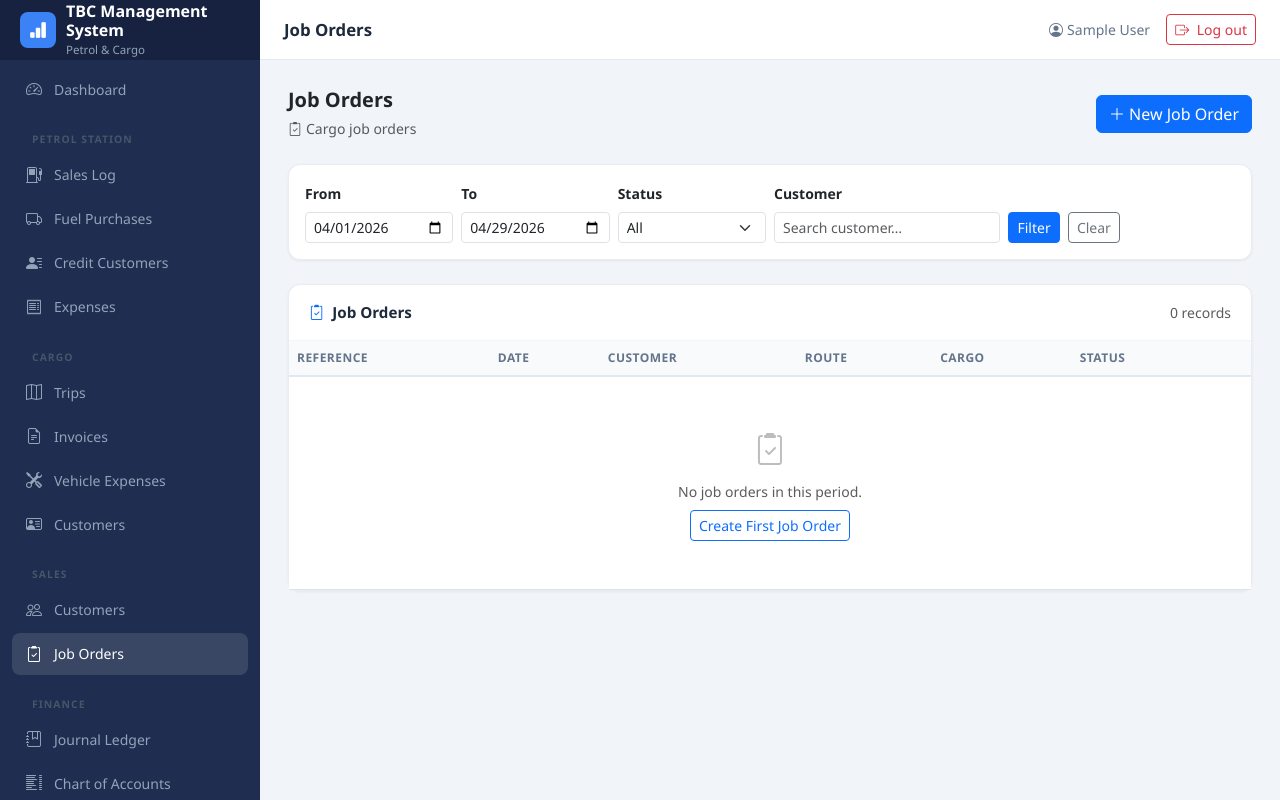
After one commit to Ferlsafer/AccountingProject, a Django app: page /sales/job-orders/ in a window 1280 px wide. The commit adds this page. Run offline with Django 5.2, Linux system fonts and the light colour scheme; the visitor is signed in with stand-in values (Sample User, id 1); data comes from the database, SQL or seed files in the repository; data that the repository does not hold is empty.

Commit message:
Step 7: sales.JobOrder model, migration, admin, views, status transitions, templates
- JobOrder model with auto-reference (JOB-YYYY-NNNN), 6 statuses
- List with date/status/customer filters
- Create, edit, detail views; edit blocked on completed/cancelled
- Status transition view with forward-only guard (_JOB_TRANSITIONS map)
- Job Orders link added to Sales sidebar section

Co-Authored-By: Claude Sonnet 4.6 <noreply@anthropic.com>

```diff
--- a/sales/urls.py
+++ b/sales/urls.py
@@ -10,7 +10,12 @@ urlpatterns = [
     path('customers/<int:pk>/', views.customer_detail, name='customer_detail'),
     path('customers/<int:pk>/edit/', views.customer_edit, name='customer_edit'),
 
-    # Step 7: job orders
+    # Job Orders
+    path('job-orders/',                      views.job_order_list,       name='job_order_list'),
+    path('job-orders/add/',                  views.job_order_create,     name='job_order_create'),
+    path('job-orders/<int:pk>/',             views.job_order_detail,     name='job_order_detail'),
+    path('job-orders/<int:pk>/edit/',        views.job_order_edit,       name='job_order_edit'),
+    path('job-orders/<int:pk>/transition/',  views.job_order_transition, name='job_order_transition'),
     # Step 8: quotations
     # Step 9: delivery notes
     # Step 10: receipts
--- a/sales/views.py
+++ b/sales/views.py
@@ -1,9 +1,11 @@
+from datetime import date as today_date
+
 from django.contrib import messages
 from django.contrib.auth.decorators import login_required
 from django.shortcuts import render, redirect, get_object_or_404
 
-from .models import Customer
-from .forms import CustomerForm
+from .models import Customer, JobOrder
+from .forms import CustomerForm, JobOrderForm
 
 
 @login_required
@@ -46,3 +48,103 @@ def customer_edit(request, pk):
 def customer_detail(request, pk):
     customer = get_object_or_404(Customer, pk=pk)
     return render(request, 'sales/customer_detail.html', {'customer': customer})
+
+
+# ── Job Orders ────────────────────────────────────────────────────────────────
+
+# Valid forward transitions only
+_JOB_TRANSITIONS = {
+    'draft':       ['quoted', 'cancelled'],
+    'quoted':      ['accepted', 'cancelled'],
+    'accepted':    ['in_progress', 'cancelled'],
+    'in_progress': ['completed', 'cancelled'],
+    'completed':   [],
+    'cancelled':   [],
+}
+
+
+@login_required
+def job_order_list(request):
+    today = today_date.today()
+    date_from = request.GET.get('date_from') or today.replace(day=1).isoformat()
+    date_to = request.GET.get('date_to') or today.isoformat()
+    status_filter = request.GET.get('status', '')
+    q = request.GET.get('q', '').strip()
+
+    qs = (JobOrder.objects
+          .filter(date__gte=date_from, date__lte=date_to)
+          .select_related('customer', 'created_by'))
+    if status_filter:
+        qs = qs.filter(status=status_filter)
+    if q:
+        qs = qs.filter(customer__name__icontains=q)
+
+    return render(request, 'sales/job_order_list.html', {
+        'job_orders': qs,
+        'date_from': date_from,
+        'date_to': date_to,
+        'status_filter': status_filter,
+        'q': q,
+        'status_choices': JobOrder.STATUS_CHOICES,
+    })
+
+
+@login_required
+def job_order_create(request):
+    if request.method == 'POST':
+        form = JobOrderForm(request.POST)
+        if form.is_valid():
+            job = form.save(commit=False)
+            job.created_by = request.user
+            job.save()
+            messages.success(request, f"Job Order {job.reference} created.")
+            return redirect('sales:job_order_detail', pk=job.pk)
+    else:
+        form = JobOrderForm(initial={'date': today_date.today()})
+    return render(request, 'sales/job_order_form.html', {'form': form, 'title': 'New Job Order'})
+
+
+@login_required
+def job_order_detail(request, pk):
+    job = get_object_or_404(JobOrder, pk=pk)
+    labels = dict(JobOrder.STATUS_CHOICES)
+    allowed_next = [
+        (val, labels[val]) for val in _JOB_TRANSITIONS.get(job.status, [])
+    ]
+    return render(request, 'sales/job_order_detail.html', {
+        'job': job,
+        'allowed_next': allowed_next,
+    })
+
+
+@login_required
+def job_order_edit(request, pk):
+    job = get_object_or_404(JobOrder, pk=pk)
+    if job.status in ('completed', 'cancelled'):
+        messages.error(request, "Completed or cancelled job orders cannot be edited.")
+        return redirect('sales:job_order_detail', pk=pk)
+    if request.method == 'POST':
+        form = JobOrderForm(request.POST, instance=job)
+        if form.is_valid():
+            form.save()
+            messages.success(request, f"Job Order {job.reference} updated.")
+            return redirect('sales:job_order_detail', pk=pk)
+    else:
+        form = JobOrderForm(instance=job)
+    return render(request, 'sales/job_order_form.html', {'form': form, 'title': 'Edit Job Order', 'job': job})
+
+
+@login_required
+def job_order_transition(request, pk):
+    if request.method != 'POST':
+        return redirect('sales:job_order_detail', pk=pk)
+    job = get_object_or_404(JobOrder, pk=pk)
+    new_status = request.POST.get('status')
+    allowed = _JOB_TRANSITIONS.get(job.status, [])
+    if new_status not in allowed:
+        messages.error(request, f"Cannot move from '{job.get_status_display()}' to '{new_status}'.")
+        return redirect('sales:job_order_detail', pk=pk)
+    job.status = new_status
+    job.save()
+    messages.success(request, f"Job Order {job.reference} moved to {job.get_status_display()}.")
+    return redirect('sales:job_order_detail', pk=pk)
--- a/templates/base.html
+++ b/templates/base.html
@@ -73,6 +73,9 @@
             <div class="sidebar-section-label">Sales</div>
             <a href="{% url 'sales:customer_list' %}" class="sidebar-link {% block nav_sales_customers_active %}{% endblock %}">
                 <i class="bi bi-people"></i> Customers
+            </a>
+            <a href="{% url 'sales:job_order_list' %}" class="sidebar-link {% block nav_sales_job_orders_active %}{% endblock %}">
+                <i class="bi bi-clipboard2-check"></i> Job Orders
             </a>
             {% endif %}
 
--- /dev/null
+++ b/templates/sales/job_order_list.html
@@ -0,0 +1,104 @@
+{% extends "base.html" %}
+
+{% block title %}Job Orders{% endblock %}
+{% block page_title %}Job Orders{% endblock %}
+{% block nav_sales_job_orders_active %}active{% endblock %}
+
+{% block content %}
+<div class="d-flex align-items-center justify-content-between mb-4">
+    <div>
+        <h5 class="fw-bold mb-1">Job Orders</h5>
+        <span class="text-muted small"><i class="bi bi-clipboard2-check me-1"></i>Cargo job orders</span>
+    </div>
+    <a href="{% url 'sales:job_order_create' %}" class="btn btn-primary">
+        <i class="bi bi-plus-lg me-1"></i>New Job Order
+    </a>
+</div>
+
+<!-- Filters -->
+<form method="get" class="content-card p-3 mb-4">
+    <div class="row g-2 align-items-end">
+        <div class="col-sm-4 col-md-2">
+            <label class="form-label small fw-semibold">From</label>
+            <input type="date" name="date_from" value="{{ date_from }}" class="form-control form-control-sm">
+        </div>
+        <div class="col-sm-4 col-md-2">
+            <label class="form-label small fw-semibold">To</label>
+            <input type="date" name="date_to" value="{{ date_to }}" class="form-control form-control-sm">
+        </div>
+        <div class="col-sm-4 col-md-2">
+            <label class="form-label small fw-semibold">Status</label>
+            <select name="status" class="form-select form-select-sm">
+                <option value="">All</option>
+                {% for val, label in status_choices %}
+                <option value="{{ val }}" {% if status_filter == val %}selected{% endif %}>{{ label }}</option>
+                {% endfor %}
+            </select>
+        </div>
+        <div class="col-sm-6 col-md-3">
+            <label class="form-label small fw-semibold">Customer</label>
+            <input type="text" name="q" value="{{ q }}" class="form-control form-control-sm" placeholder="Search customer…">
+        </div>
+        <div class="col-auto">
+            <button type="submit" class="btn btn-sm btn-primary">Filter</button>
+            <a href="{% url 'sales:job_order_list' %}" class="btn btn-sm btn-outline-secondary ms-1">Clear</a>
+        </div>
+    </div>
+</form>
+
+<!-- Table -->
+<div class="content-card">
+    <div class="content-card-header">
+        <span class="content-card-title"><i class="bi bi-clipboard2-check me-2 text-primary"></i>Job Orders</span>
+        <span class="text-muted small">{{ job_orders|length }} record{{ job_orders|length|pluralize }}</span>
+    </div>
+    <div class="table-responsive">
+        <table class="table table-hover mb-0">
+            <thead>
+                <tr>
+                    <th>Reference</th>
+                    <th>Date</th>
+                    <th>Customer</th>
+                    <th>Route</th>
+                    <th>Cargo</th>
+                    <th>Status</th>
+                    <th></th>
+                </tr>
+            </thead>
+            <tbody>
+            {% for job in job_orders %}
+            <tr>
+                <td class="fw-semibold">
+                    <a href="{% url 'sales:job_order_detail' job.pk %}" class="text-decoration-none">{{ job.reference }}</a>
+                </td>
+                <td class="text-muted small">{{ job.date|date:"d M Y" }}</td>
+                <td>{{ job.customer.name }}</td>
+                <td class="text-muted small">{{ job.origin }} → {{ job.destination }}</td>
+                <td class="text-muted small">{{ job.cargo_description|truncatechars:40 }}</td>
+                <td>
+                    {% if job.status == 'draft' %}<span class="badge bg-secondary">Draft</span>
+                    {% elif job.status == 'quoted' %}<span class="badge bg-info text-dark">Quoted</span>
+                    {% elif job.status == 'accepted' %}<span class="badge bg-primary">Accepted</span>
+                    {% elif job.status == 'in_progress' %}<span class="badge bg-warning text-dark">In Progress</span>
+                    {% elif job.status == 'completed' %}<span class="badge bg-success">Completed</span>
+                    {% elif job.status == 'cancelled' %}<span class="badge bg-danger">Cancelled</span>
+                    {% endif %}
+                </td>
+                <td class="text-end">
+                    <a href="{% url 'sales:job_order_detail' job.pk %}" class="btn btn-sm btn-outline-secondary">View</a>
+                </td>
+            </tr>
+            {% empty %}
+            <tr>
+                <td colspan="7" class="text-center py-5 text-muted">
+                    <i class="bi bi-clipboard2-check" style="font-size:2rem;opacity:0.4;"></i>
+                    <p class="mt-2 mb-0">No job orders in this period.</p>
+                    <a href="{% url 'sales:job_order_create' %}" class="btn btn-sm btn-outline-primary mt-2">Create First Job Order</a>
+                </td>
+            </tr>
+            {% endfor %}
+            </tbody>
+        </table>
+    </div>
+</div>
+{% endblock %}
```
Also changed, not shown: sales/admin.py (+10 -1 lines), sales/forms.py (+17 -1 lines), sales/models.py (+35 -0 lines), templates/sales/job_order_detail.html (added, +114 -0 lines), templates/sales/job_order_form.html (added, +70 -0 lines), sales/migrations/0002_joborder.py (added).
